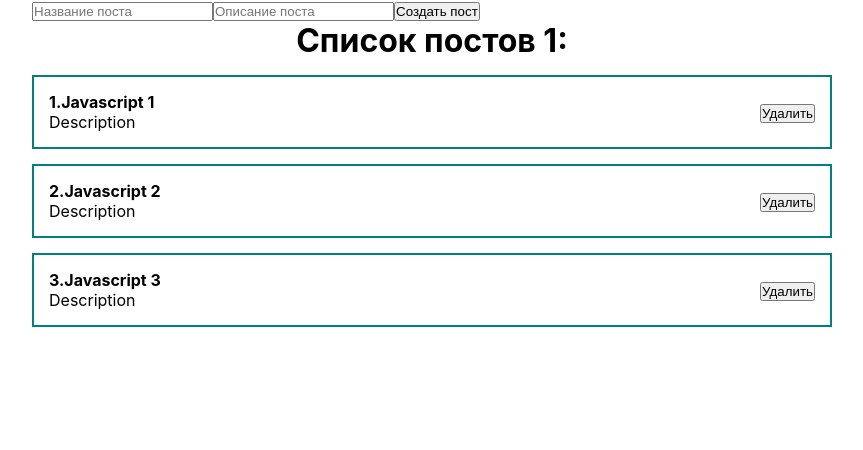
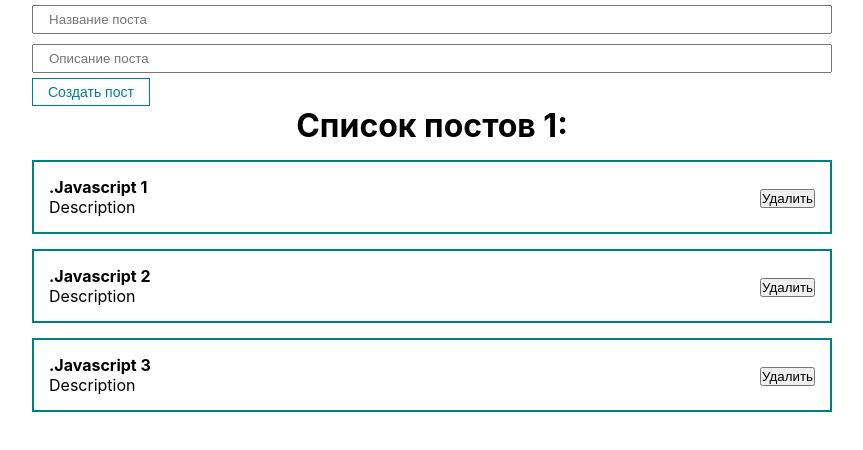
Before and after one commit to LlNNORM/ulbi-project, a React (Create React App) app: page / in a window 1280 px wide. Shown: the top 450 px of the page, without its empty margins (208-1071 px from the left). Built offline with nearby package versions, Linux system fonts and the light colour scheme.

Commit message:
Inputs are made

```diff
--- a/src/App.js
+++ b/src/App.js
@@ -3,6 +3,9 @@ import './styles/App.css'
 import PostItem from "./components/PostItem";
 import { useState } from "react";
 import PostList from "./components/PostList";
+import MyButton from "./UI/button/MyButton";
+import MyInput from "./UI/input/MyInput";
+import { useRef } from "react";
 
 function App() {
   const [posts, setPosts] = useState([
@@ -10,13 +13,68 @@ function App() {
     {id:2, title:'Javascript 2',body:'Description'},
     {id:3, title:'Javascript 3',body:'Description'},
   ]);
+  // Если у нас много инпутов, то нам будет проще создавать состояние не для каждого отдельно,
+  // а объект состояний:
+  // сonst [post, setPost] = useState({
+  //   title: '',
+  //   body:''
+  // });
+  const [title, setTitle] = useState('');
+  // const [description,setBody] = useState('');
+  // При помощи этого хука мы можем обратиться к DOM-элементу
+  // и забрать у него value. Напрямую манипулировать Dom-деревом в React не рекомендуется,
+  // но бывают ситуации,когда это необходимо. У инпута указываем атрибут ref
+  // и передаем туда созданную с помощью useRef ссылку.
+  // У этой ссылки есть одно единственное поле current, которое и есть наш DOM-элемент,
+  // а у него есть поле value, которое мы можем получить (bodyInputRef.current.value).
+  const bodyInputRef = useRef();
+  const addNewPost = (e)=> {
+    e.preventDefault();
+    const newPost = {
+      id: Date.now(),
+      title,
+      body: bodyInputRef.current.value
+    };
+    console.log(newPost);
+    setPosts([...posts, newPost]);
+    // setPosts([...posts, {...post, id: Date.now()}]);
+    // тогда и не нужно будет создавать переменную newPost, если используется объект состояний
+    // Очистка импутов
+    setTitle('');
+    // setBody('');
+     // или в случае объекта состояний
+    //  setPost({
+    //     title: '',
+    //     body:''
+    //   });
+  }
 
   return (
     <div className="App">
       <form action="">
-        <input type="text" placeholder="Название поста"/>
-        <input type="text" placeholder="Описание поста"/>
-        <button>Создать пост</button>
+        {/* Управляемый компонент, для него делаем
+        двухстороненее связывание с помощью value и useStase */}
+        <MyInput
+          value={title}
+          onChange={e => setTitle(e.target.value)}
+          // или в случае объекта состояний
+          // value={post.title}
+          // onChange={e => setPost({...post, title: e.target.value})}
+          type="text"
+          placeholder="Название поста"/>
+          {/* Неуправляемый/неконтролируемый компонент */}
+          {/* Чтобы сделать его автоочищающимся после создания поста,
+          его необходимо сделать управляемым */}
+        <MyInput
+          // value={body}
+          // onChange={e => setBody(e.target.value)}
+          // или в случае объекта состояний
+           // value={post.body}
+          // onChange={e => setPost({...post, body: e.target.value})}
+          ref={bodyInputRef}
+          type="text"
+          placeholder="Описание поста"/>
+        <MyButton onClick={addNewPost}>Создать пост</MyButton>
       </form>
       <PostList posts={posts} title='Список постов 1:'/>
     </div>
--- /dev/null
+++ b/src/UI/button/MyButton.jsx
@@ -0,0 +1,12 @@
+import React from 'react';
+import classes from './MyButton.module.css'
+
+const MyButton = ({children, ...props}) => {
+    return (
+        <button {...props} className={classes.myBtn}>
+            {children}
+        </button>
+    );
+};
+
+export default MyButton;
--- a/src/UI/button/MyButton.module.css
+++ b/src/UI/button/MyButton.module.css
@@ -3,5 +3,6 @@
     color: teal;
     font-size: 14px;
     background: transparent;
-
+    border: 1px solid teal;
+    cursor: pointer;
 }
--- /dev/null
+++ b/src/UI/input/MyInput.jsx
@@ -0,0 +1,12 @@
+import React from 'react';
+import classes from './MyInput.module.css';
+
+// Чтобы передать ссылку ref в кастомный неуправляемый input,
+// нам необходимо обернуть нашу функции в функцию React.forwardRef()
+const MyInput = React.forwardRef((props, ref) => {
+    return (
+        <input ref= {ref} {...props} className={classes.myInput}/>
+    );
+});
+
+export default MyInput;
--- /dev/null
+++ b/src/UI/input/MyInput.module.css
@@ -0,0 +1,6 @@
+.myInput {
+    width: 100%;
+    padding: 5px 15px;
+    margin: 5px 0;
+    bottom: 1px solid teal;
+}
--- a/src/components/PostItem.jsx
+++ b/src/components/PostItem.jsx
@@ -1,11 +1,11 @@
 import React from 'react';
 
 const PostItem = ({post}) => {
-    const {id, title, body} = post;
+    const {number, title, body} = post;
     return (
     <div className="post">
         <div className="post__content">
-            <strong>{id}.{title}</strong>
+            <strong>{number}.{title}</strong>
             <div>{body}</div>
         </div>
         <div className="post__btns">
--- a/src/components/PostList.jsx
+++ b/src/components/PostList.jsx
@@ -5,8 +5,8 @@ const PostList = ({posts, title}) => {
     return (
         <div>
             <h1 style={{textAlign:'center'}}>{title}</h1>
-            {posts.map((post)=>
-            <PostItem post={post} key={post.id}/>
+            {posts.map((post, index)=>
+            <PostItem number={index+1} post={post} key={post.id}/>
             )}
         </div>
     );
```
Also changed, not shown: src/UI/button/MyBytton.jsx (deleted, +0 -11 lines), src/components/PostForm.jsx (added, +11 -0 lines).
